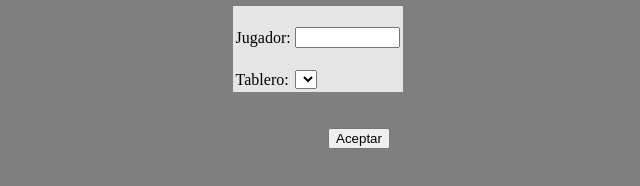
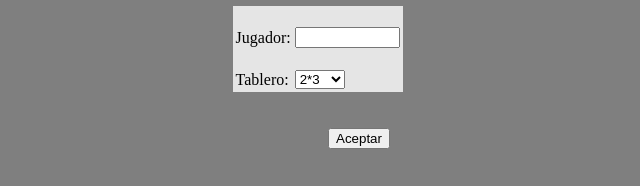
Before and after one commit to karlava/js-memorama, a plain HTML site: page index.html in a window 1280 px wide. Shown: the part 124-310 px from the top of the page, 281-921 px from the left. Drawn offline with Linux system fonts and the light colour scheme.

Commit message:
se quitaron cabeceras no necesarias y se puso el contenido del select de forma estatica

```diff
--- a/index.html
+++ b/index.html
@@ -6,8 +6,6 @@
 		<script src="creaElemento.js" type="text/javascript">
 		</script>
 		<script src="creaElementoTexto.js" type="text/javascript">
-		</script>
-		<script src="creaOpciones.js" type="text/javascript">
 		</script>
 		<script src="creaAtributoElemento.js" type="text/javascript">
 		</script>
@@ -39,7 +37,6 @@
 		<script language="JavaScript">
 		<!--
 		      transformaCadena("JUEGO DE MEMORAMA","cuerpo");
-		      creaOpciones("2*3;2*4;2*5;2*6;2*7;2*8;2*9;2*10;2*11;2*12;2*13;",";","tab");
 		-->
 		</script>
 		<br/><br/>
@@ -52,7 +49,18 @@
 			<tr>
 				<td><br/>Tablero:</td>
 				<td><br/><select name="tablero" id="tab" size="1">
-					 </select><br/></td>
+				  				<option value="0">2*3</option>
+				  				<option value="0">2*4</option>
+				  				<option value="0">2*5</option>
+				  				<option value="0">2*6</option>
+				  				<option value="0">2*7</option>
+				  				<option value="0">2*8</option>
+				  				<option value="0">2*9</option>
+				  				<option value="0">2*10</option>
+				  				<option value="0">2*11</option>
+				  				<option value="0">2*12</option>
+				  				<option value="0">2*13</option>
+					      </select><br/></td>
 			</tr>
 			</table>
 			<br/><br/><input type="submit" name="aceptar" value="Aceptar">
```
